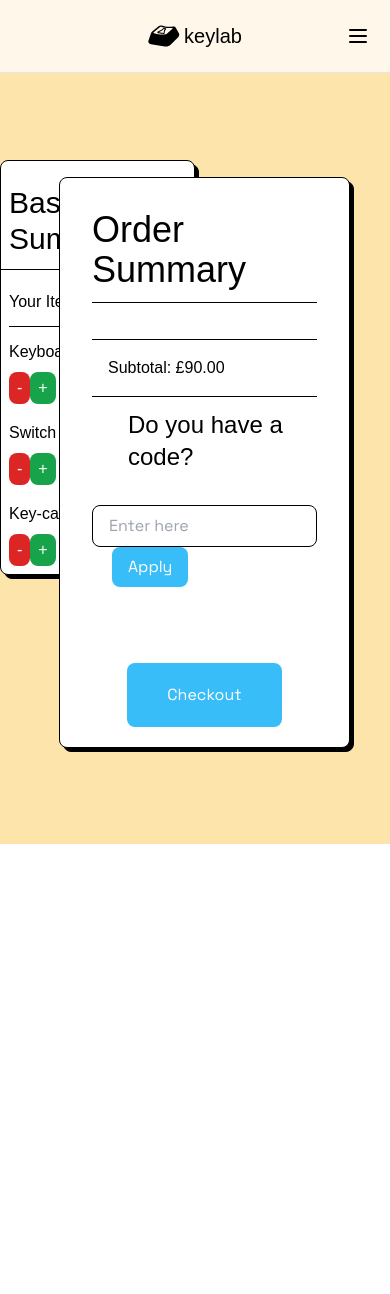
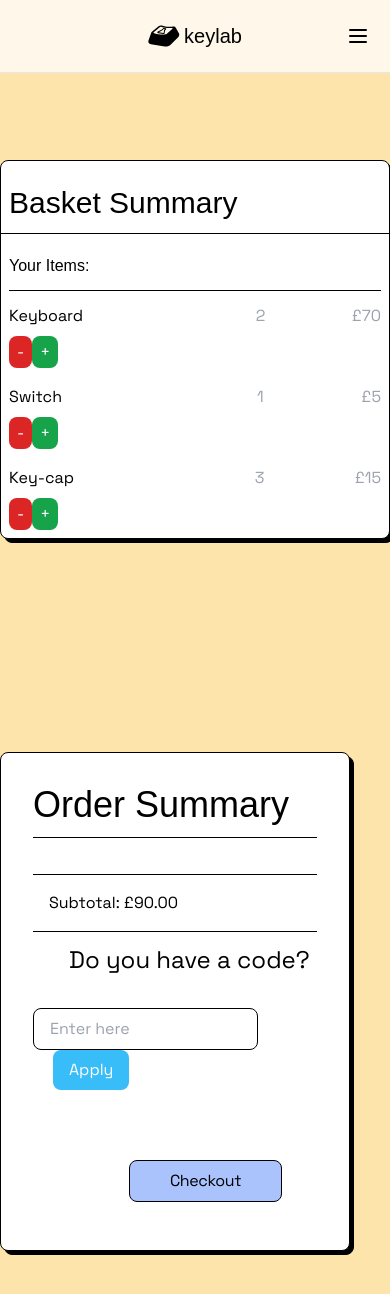
Before and after one commit to unchihugo/keylab, a React (Vite) app in the folder client/: page /cart in a window 390 px wide. Shown: the top 1294 px of the page. Before the commit the page ends 844 px from the top, so only its background shows below. Built offline with nearby package versions, Linux system fonts and the light colour scheme; a web font is replaced by a local one.

Commit message:
added requested changes

```diff
--- a/client/src/pages/Cart.tsx
+++ b/client/src/pages/Cart.tsx
@@ -1,8 +1,7 @@
-/** @format */
-
-import React, { useState } from "react"
+import { useState } from "react"
 import Divider from "../components/Divider"
 import InputBox from "../components/InputBox"
+import LinkButton from "../components/LinkButton"
 
 export default function Cart() {
 	{
@@ -82,8 +81,8 @@ export default function Cart() {
 	}
 	return (
 		<div className="flex bg-primary justify-center items-start">
-			<div className="flex max-w-screen-lg w-full">
-				<div className="w-1/2 bg-white mt-40 drop-shadow-cartoon rounded-lg border border-black h-fit">
+			<div className="flex flex-col w-full lg:flex-row max-w-screen-lg">
+				<div className="w-full lg:w-1/2 bg-white mt-40 drop-shadow-cartoon rounded-lg border border-black h-fit">
 					<div className="text-3xl font-display pl-2 mt-6">
 						Basket Summary
 					</div>
@@ -91,7 +90,7 @@ export default function Cart() {
 					<div className="p-2 font-display">
 						Your Items:
 						<Divider />
-						<div className="Items space-y-4">
+						<div className="Items space-y-4 font-body">
 							{itemsInBasket.map((item) => (
 								<div>
 									<ul
@@ -102,6 +101,9 @@ export default function Cart() {
 										<li className="text-gray-400">
 											{item.quantity}
 										</li>
+                                        <li className="text-gray-400">
+                                        £{item.price * item.quantity}
+                                        </li>
 									</ul>
 									<button
 										onClick={() => handleDelete(item)}
@@ -120,24 +122,25 @@ export default function Cart() {
 				</div>
 
 				{/* order section of the cart page */}
-				<div className="flex flex-col pr-10 items-end justify-center h-screen w-1/2">
+				<div className="w-full lg:w-1/2 flex flex-col pr-10 items-end justify-center h-screen w-1/2">
 					<div className="px-8 py-8 pb-40 mt-20 bg-white drop-shadow-cartoon rounded-lg border border-black">
 						<div className="text-4xl font-display">
 							Order Summary
 						</div>
 						<Divider />
-						<div className="p-4 mt-9 font-display border-t border-b border-black">
+						<div className="p-4 mt-9 font-body border-t border-b border-black">
 							<text>Subtotal: </text>£{totalPrice}
 						</div>
-						<div className="text-2xl font-display mt-3 ml-9">
+						<div className="text-2xl font-body mt-3 ml-9">
 							Do you have a code?
 						</div>
 						{/* @ts-expect-error Async*/}
 						<InputBox />
-						<div className="flex justify-center">
-							<button className="px-10 py-5 bg-sky-400 text-white rounded-lg absolute bottom-5">
-								Checkout
-							</button>
+						<div className="flex">
+							<LinkButton to="/cart/checkout"
+              buttonClassNames="px-10 py-5 bg-secondary text-white rounded-lg absolute bottom-12 ml-24"
+              text="Checkout">
+							</LinkButton>
 						</div>
 					</div>
 				</div>
```
